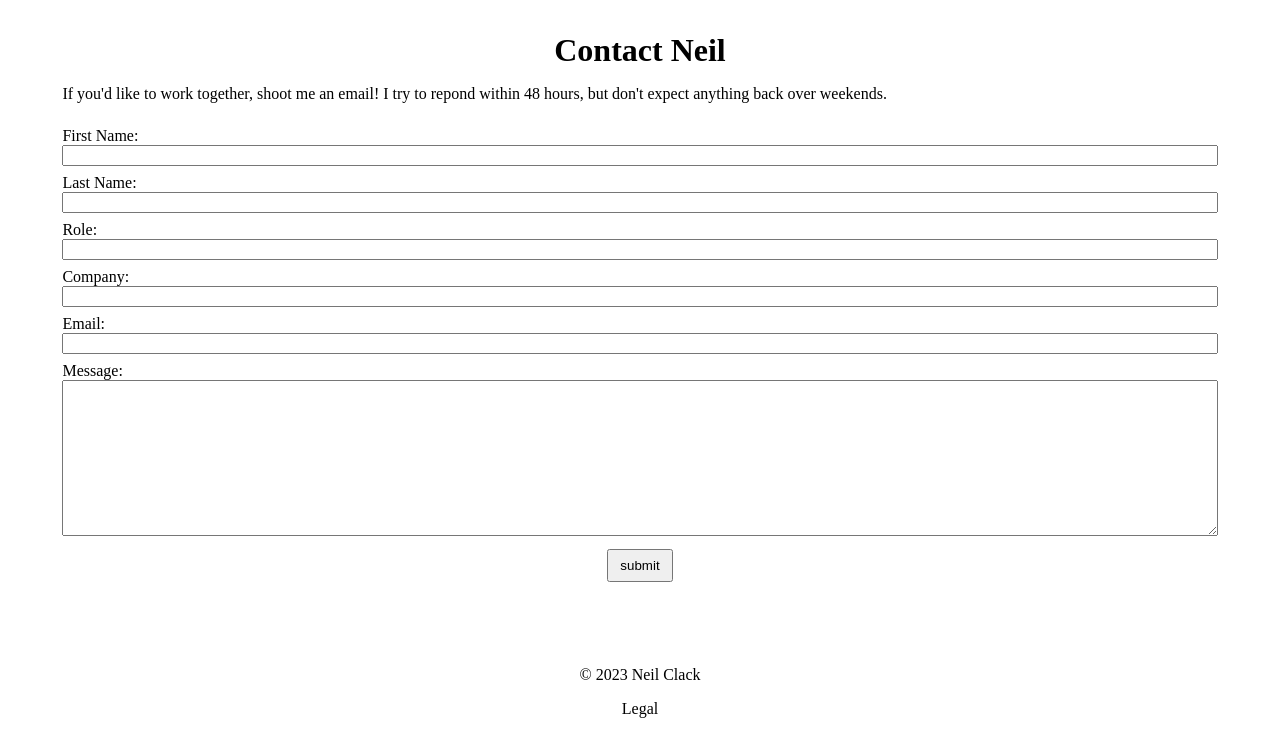
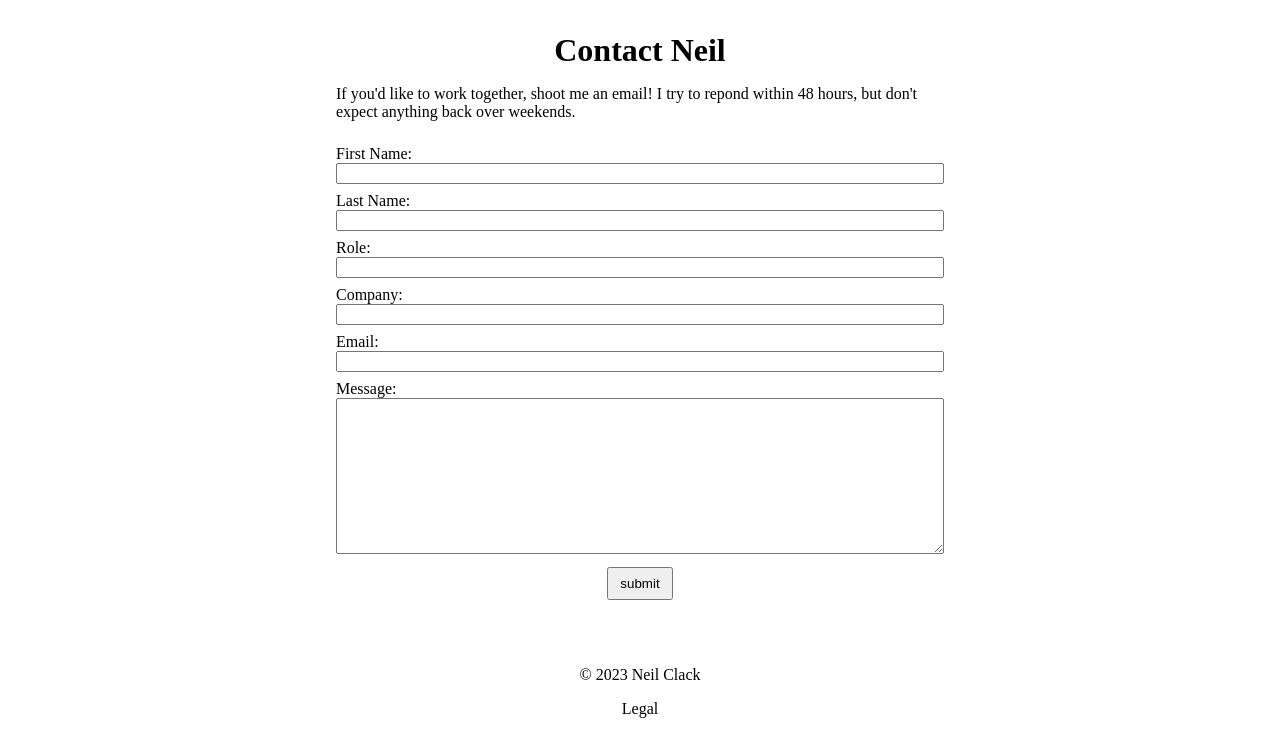
Before and after one commit to DResthal/neilclack.com, a Django app: page /contact/ in a window 1280 px wide. Shown: the part 66-800 px from the top of the page. Run offline with Django 4.2, Linux system fonts and the light colour scheme; style sheets or scripts are compiled from the project's sources.

Commit message:
Styled contact page for medium screens

```diff
--- a/neilclack/static/css/contact.css
+++ b/neilclack/static/css/contact.css
@@ -13,4 +13,9 @@ form {
     margin: 1em auto .5em auto;
     width: 5em; }
 
+@media screen and (min-width: 768px) {
+  .container {
+    width: 50%;
+    margin: auto; } }
+
 /*# sourceMappingURL=contact.css.map */
--- a/neilclack/static/sass/contact.scss
+++ b/neilclack/static/sass/contact.scss
@@ -1,3 +1,5 @@
+@import './variables';
+
 .container {
     width: 95%;
     margin: auto;
@@ -18,3 +20,10 @@ form {
         width: 5em;
     }
 }
+
+@include mediumScreen() {
+    .container {
+        width: 50%;
+        margin: auto;
+    }
+}
```
Also changed, not shown: 1 other file.
